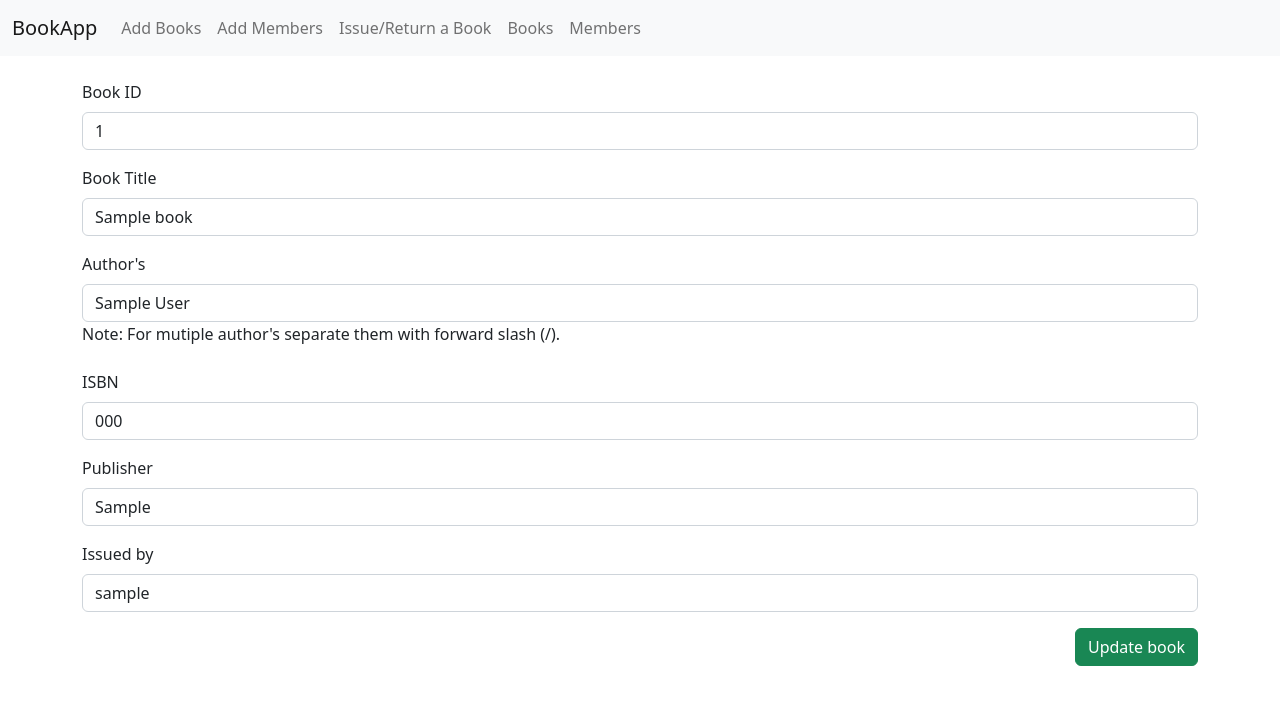
After one commit to MotilalChavhan/BookApp, a Django app: page /editbook/1 in a window 1280 px wide. The commit adds this page. Shown: the top 705 px of the page. Run offline with Django 4.2, Linux system fonts and the light colour scheme; tables that the repository leaves empty hold one stand-in row (values such as "Sample post"); some libraries are stand-ins or nearby versions.

Commit message:
feat: added edit button and its implementation with edibook/ path

```diff
--- /dev/null
+++ b/LibraryApp/BookApp/templates/editbook.html
@@ -0,0 +1,48 @@
+{% extends "layout.html" %}
+
+{% block body %}
+
+<form action="{% url 'editbook' book.id %}" method="post" class="row g-3">
+  {% csrf_token %}
+  <div class="col-sm-12">
+  	<label class="form-label">Book ID</label>
+  	<input class="form-control" type="text" name="id" value="{{ book.id }}" aria-label="readonly input example" readonly>
+  </div>
+
+  <div class="col-sm-12">
+  	<label class="form-label">Book Title</label>
+    <input type="text" class="form-control" name="title" value="{{ book.title }}" placeholder="Book Title" required>
+  </div>
+
+  <div class="col-sm-12">
+  	<label class="form-label">Author's</label>
+    <input type="text" class="form-control" name="authors" value="{{ book.authors }}" placeholder="Author's" required>
+  	<label class="form-label">Note: For mutiple author's separate them with forward slash (/).</label>
+  </div>
+
+  <div class="col-sm-12">
+  	<label class="form-label">ISBN</label>
+    <input type="text" class="form-control" name="isbn" value="{{ book.isbn }}" placeholder="ISBN" required>
+  </div>
+
+  <div class="col-sm-12">
+  	<label class="form-label">Publisher</label>
+    <input type="text" class="form-control" name="publisher" value="{{ book.publisher }}" placeholder="Publisher" required>
+  </div>
+
+  <div class="col-sm-12">
+  	<label class="form-label">Issued by</label>
+  	{% if book.member.username %}
+  	<input class="form-control" type="text" value="{{ book.member.username }}" aria-label="readonly input example" readonly>
+  	{% else %}
+  	<input class="form-control" type="text" value="--" aria-label="readonly input example" readonly>
+  	{% endif %}
+  </div>
+
+  <div class="col-sm-12 d-flex justify-content-end">
+    <button type="submit" class="btn btn-success" id="updatebook">Update book</button>
+  </div>
+
+</form>
+
+{% endblock %}
--- a/LibraryApp/BookApp/urls.py
+++ b/LibraryApp/BookApp/urls.py
@@ -12,5 +12,6 @@ urlpatterns = [
 	path("getbooks", views.getbooks, name="getbooks"),
 	path("books", views.books, name="books"),
 	path("members", views.members, name="members"),
-	path("delete", views.delete, name="delete")
+	path("deletebook", views.deletebook, name="deletebook"),
+	path("editbook/<int:book_id>", views.editbook, name='editbook')
 ]
--- a/LibraryApp/BookApp/views.py
+++ b/LibraryApp/BookApp/views.py
@@ -199,7 +199,7 @@ def returnbooks(request):
 			return render(request, "issue_books.html")
 
 		amount = (datetime.date.today() - Transaction.objects.filter(book=book, member=member, action='issue').last().date).days * 5
-		if amount < 0:
+		if amount <= 0:
 			messages.success(request, f"{username} returned the book successfully")
 		messages.info(request, amount)
 
@@ -281,10 +281,37 @@ def members(request):
 		"members" : members
 	})
 
-def delete(request):
+def deletebook(request):
 	if request.method == "POST":
 		book = json.load(request)
 		bookid = book['data'].split('\t')[0]
-		res = Book.objects.get(pk=bookid)
-		res.delete()
+		try:
+			res = Book.objects.get(pk=bookid)
+			res.delete()
+		except:
+			messages.error(request, "Unable to delete book record. Try again!")
+			return HttpResponseRedirect(reverse("books"))
+
 	return HttpResponseRedirect(reverse("books"))
+
+def editbook(request, book_id):
+	if request.method == "POST":
+		bookid = request.POST['id']
+		book = Book.objects.get(pk=bookid)
+		book.title = request.POST['title']
+		book.authors = request.POST['authors']
+		book.isbn = request.POST['isbn']
+		book.publisher = request.POST['publisher']
+		book.save()
+		messages.success(request, "You have successfully updated the book details.")
+		return HttpResponseRedirect(reverse("books"))
+
+	# if book doesn't exists redirect to /books path
+	try:
+		book = Book.objects.get(pk=book_id)
+	except:
+		return HttpResponseRedirect(reverse("books"))
+
+	return render(request, "editbook.html", {
+		"book" : book
+	})
```
Also changed, not shown: LibraryApp/BookApp/templates/books.html (+27 -4 lines).
